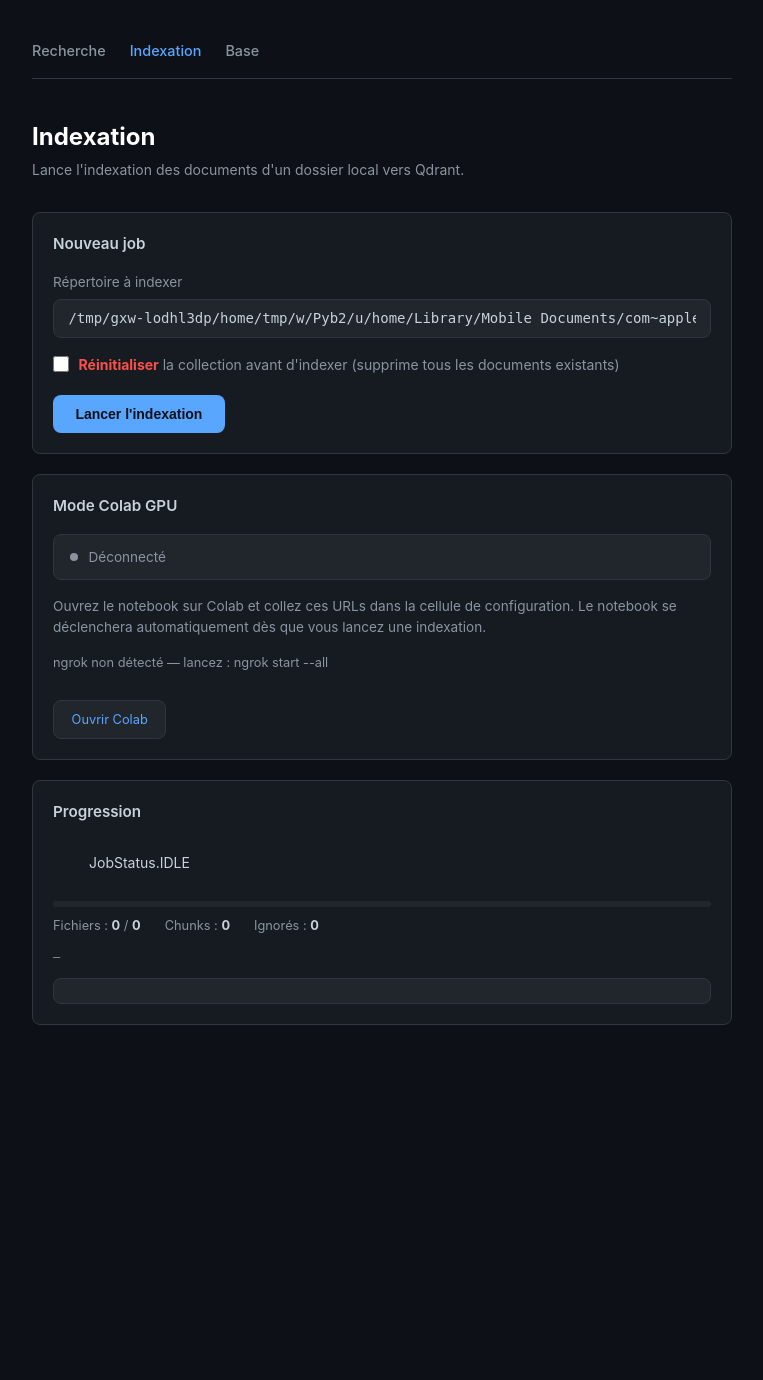
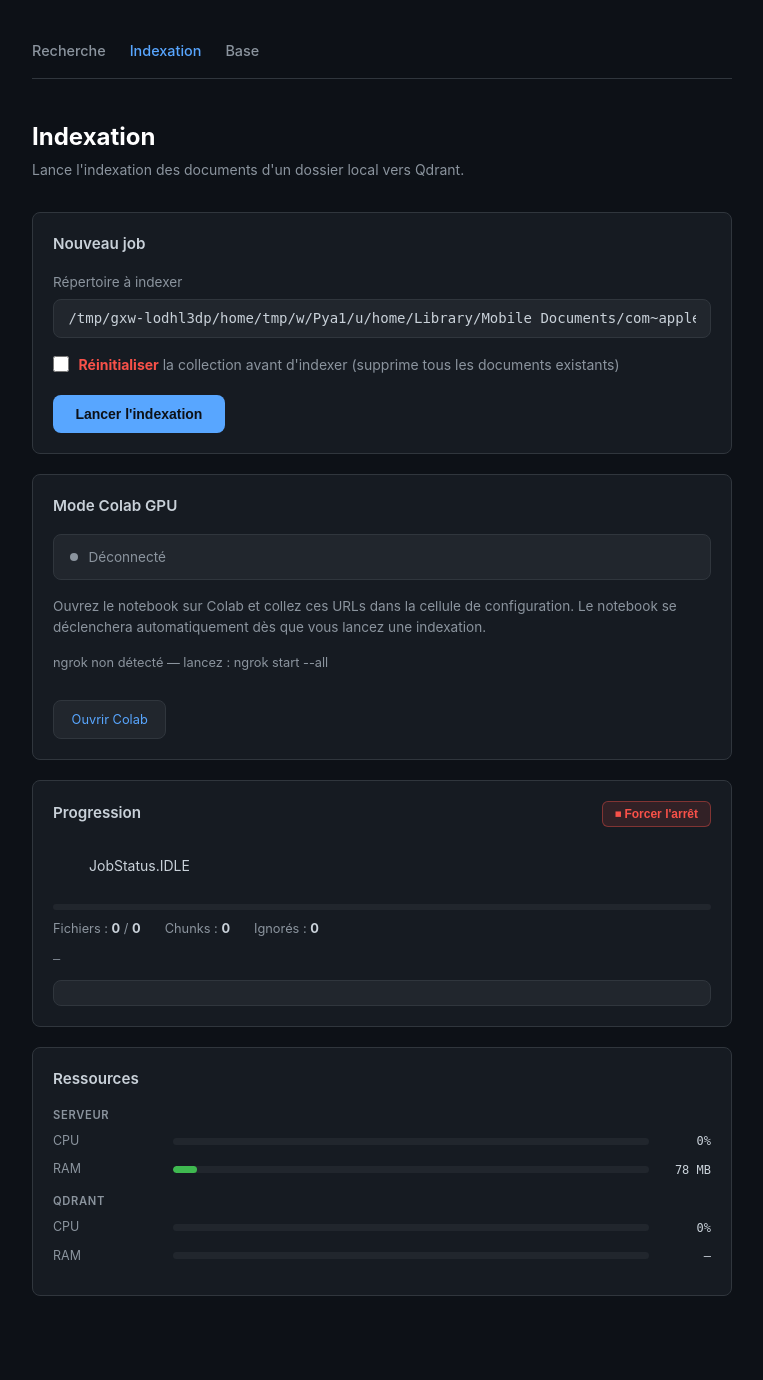
Before and after one commit to kofekod23/docfinder, a FastAPI app: page /admin in a window 1280 px wide. Shown: the whole page, without its empty margins (258-1021 px from the left). Before the commit the page ends 1025 px from the top, so only its background shows below. Run offline with FastAPI, Linux system fonts and the light colour scheme; data that the repository does not hold is empty.

Commit message:
feat(admin): kill button + resource bargraph
- Nouveau bouton "Forcer l'arrêt" dans le header de la card Progression
  (toujours visible, désactivé hors job running, appelle /admin/cancel)
- Nouvelle card "Ressources" avec bargraphs CPU/RAM pour uvicorn et Qdrant
  (polling 3s, couleur adaptive : bleu → jaune → rouge selon charge)
- Nouvel endpoint GET /admin/resources via psutil (run_in_executor)
- psutil ajouté aux requirements

```diff
--- a/requirements.txt
+++ b/requirements.txt
@@ -9,7 +9,7 @@ qdrant-client==1.12.1
 
 # Embeddings (chargé une fois au démarrage du serveur)
 sentence-transformers==3.3.1
-torch==2.5.1
+torch==2.2.2
 
 # Extraction de mots-clés (sparse vectors BM25 maison)
 yake==0.4.8
@@ -20,5 +20,6 @@ python-docx==1.1.2
 
 # Utilitaires
 pydantic==2.10.3
-numpy==2.1.3
+numpy==1.26.4
 httpx==0.28.1
+psutil==6.1.1
--- a/server/main.py
+++ b/server/main.py
@@ -380,6 +380,46 @@ async def admin_tunnels() -> JSONResponse:
         return JSONResponse({})
 
 
+@app.get("/admin/resources")
+async def admin_resources() -> JSONResponse:
+    """
+    Retourne l'utilisation CPU et RAM des processus DocFinder (uvicorn + qdrant).
+    Utilise cpu_percent(interval=None) pour ne pas bloquer.
+    """
+    import os
+
+    import psutil
+
+    pid = os.getpid()
+
+    def _gather() -> dict:
+        uvicorn_cpu = uvicorn_rss = qdrant_cpu = qdrant_rss = 0.0
+        try:
+            p = psutil.Process(pid)
+            uvicorn_cpu = p.cpu_percent(interval=None)
+            uvicorn_rss = p.memory_info().rss / 1_048_576
+        except Exception:
+            pass
+        try:
+            for p in psutil.process_iter(["pid", "name", "cmdline"]):
+                name = (p.info.get("name") or "").lower()
+                cmd = " ".join(p.info.get("cmdline") or []).lower()
+                if "qdrant" in name or "qdrant" in cmd:
+                    qdrant_cpu = p.cpu_percent(interval=None)
+                    qdrant_rss = p.memory_info().rss / 1_048_576
+                    break
+        except Exception:
+            pass
+        return {
+            "uvicorn": {"cpu": round(uvicorn_cpu, 1), "rss_mb": round(uvicorn_rss, 1)},
+            "qdrant":  {"cpu": round(qdrant_cpu, 1),  "rss_mb": round(qdrant_rss, 1)},
+        }
+
+    loop = asyncio.get_event_loop()
+    data = await loop.run_in_executor(None, _gather)
+    return JSONResponse(data)
+
+
 @app.get("/health")
 async def health() -> dict:
     """Endpoint de santé — vérifie que le moteur est initialisé."""
--- a/server/templates/admin.html
+++ b/server/templates/admin.html
@@ -173,6 +173,57 @@
     }
     .log-box p { margin: 0; }
 
+    /* Kill button */
+    .card-header {
+      display: flex;
+      align-items: center;
+      justify-content: space-between;
+      margin-bottom: 1rem;
+    }
+    .card-header h2 { margin-bottom: 0; }
+    .btn-kill {
+      padding: .3rem .75rem;
+      background: rgba(248,81,73,.12);
+      border: 1px solid rgba(248,81,73,.4);
+      border-radius: 6px;
+      color: var(--red);
+      font-size: .75rem;
+      font-weight: 600;
+      cursor: pointer;
+      transition: background 150ms;
+    }
+    .btn-kill:hover { background: rgba(248,81,73,.25); }
+    .btn-kill:disabled { opacity: .4; cursor: not-allowed; }
+
+    /* Resource bars */
+    .res-row {
+      display: grid;
+      grid-template-columns: 110px 1fr 52px;
+      align-items: center;
+      gap: .6rem;
+      margin-bottom: .6rem;
+    }
+    .res-label { font-size: .78rem; color: var(--muted); }
+    .res-bar-wrap {
+      height: 7px;
+      background: var(--surface-2);
+      border-radius: 4px;
+      overflow: hidden;
+    }
+    .res-bar {
+      height: 100%;
+      border-radius: 4px;
+      transition: width 600ms ease;
+      min-width: 0;
+    }
+    .res-bar-cpu { background: var(--accent); }
+    .res-bar-ram { background: var(--green); }
+    .res-bar-warn { background: var(--yellow); }
+    .res-bar-crit { background: var(--red); }
+    .res-val { font-size: .75rem; color: var(--text); text-align: right; font-family: ui-monospace,"SF Mono",monospace; }
+    .res-section { font-size: .7rem; font-weight: 600; color: var(--muted); text-transform: uppercase; letter-spacing: .06em; margin: .9rem 0 .5rem; }
+    .res-section:first-child { margin-top: 0; }
+
     /* Colab status */
     .colab-status {
       display: flex;
@@ -225,7 +276,6 @@
           </span>
         </div>
         <button class="btn" type="submit" id="startBtn">Lancer l'indexation</button>
-        <button class="btn" type="button" id="cancelBtn" style="background:var(--red);display:none;margin-left:.75rem" onclick="cancelJob()">Annuler</button>
       </form>
     </div>
 
@@ -263,7 +313,10 @@
     </div>
 
     <div class="card" id="statusCard">
-      <h2>Progression</h2>
+      <div class="card-header">
+        <h2>Progression</h2>
+        <button class="btn-kill" id="killBtn" onclick="killJob()" title="Forcer l'arrêt du job en cours">⏹ Forcer l'arrêt</button>
+      </div>
 
       <div class="status-bar status-{{ job.status }}" id="statusBar">
         <div class="dot dot-{{ job.status }}" id="dot"></div>
@@ -289,12 +342,40 @@
       </div>
     </div>
 
+    <div class="card" id="resourcesCard">
+      <h2>Ressources</h2>
+
+      <p class="res-section">Serveur</p>
+      <div class="res-row">
+        <span class="res-label">CPU</span>
+        <div class="res-bar-wrap"><div class="res-bar res-bar-cpu" id="uCpuBar" style="width:0%"></div></div>
+        <span class="res-val" id="uCpuVal">—</span>
+      </div>
+      <div class="res-row">
+        <span class="res-label">RAM</span>
+        <div class="res-bar-wrap"><div class="res-bar res-bar-ram" id="uRamBar" style="width:0%"></div></div>
+        <span class="res-val" id="uRamVal">—</span>
+      </div>
+
+      <p class="res-section">Qdrant</p>
+      <div class="res-row">
+        <span class="res-label">CPU</span>
+        <div class="res-bar-wrap"><div class="res-bar res-bar-cpu" id="qCpuBar" style="width:0%"></div></div>
+        <span class="res-val" id="qCpuVal">—</span>
+      </div>
+      <div class="res-row">
+        <span class="res-label">RAM</span>
+        <div class="res-bar-wrap"><div class="res-bar res-bar-ram" id="qRamBar" style="width:0%"></div></div>
+        <span class="res-val" id="qRamVal">—</span>
+      </div>
+    </div>
+
   </div>
 
   <script>
     const form      = document.getElementById('indexForm');
     const startBtn  = document.getElementById('startBtn');
-    const cancelBtn = document.getElementById('cancelBtn');
+    const killBtn   = document.getElementById('killBtn');
     const statusBar = document.getElementById('statusBar');
     const dot       = document.getElementById('dot');
     const statusTxt = document.getElementById('statusText');
@@ -334,7 +415,7 @@
 
       // Boutons
       startBtn.disabled = (s === 'running');
-      cancelBtn.style.display = (s === 'running') ? 'inline-block' : 'none';
+      killBtn.disabled  = (s !== 'running');
 
       // Arrêt du polling
       if ((s === 'done' || s === 'error') && pollInterval) {
@@ -403,11 +484,70 @@
       }
     }
 
-    async function cancelJob() {
-      cancelBtn.disabled = true;
-      await fetch('/admin/cancel', { method: 'POST' });
-      cancelBtn.disabled = false;
+    async function killJob() {
+      killBtn.disabled = true;
+      killBtn.textContent = '⏹ Arrêt…';
+      try {
+        await fetch('/admin/cancel', { method: 'POST' });
+        await poll();
+      } finally {
+        killBtn.textContent = '⏹ Forcer l\'arrêt';
+        killBtn.disabled = false;
+      }
     }
+
+    // ── Ressources ─────────────────────────────────────────────────────────
+    const RAM_MAX_MB = 1500;
+
+    function cpuColor(pct) {
+      if (pct >= 80) return 'res-bar-crit';
+      if (pct >= 50) return 'res-bar-warn';
+      return 'res-bar-cpu';
+    }
+
+    function ramColor(pct) {
+      if (pct >= 80) return 'res-bar-crit';
+      if (pct >= 55) return 'res-bar-warn';
+      return 'res-bar-ram';
+    }
+
+    function setBar(barEl, valEl, pct, label) {
+      barEl.style.width = Math.min(pct, 100) + '%';
+      valEl.textContent = label;
+    }
+
+    async function refreshResources() {
+      try {
+        const r = await fetch('/admin/resources');
+        const d = await r.json();
+
+        const uCpu = d.uvicorn.cpu, uRam = d.uvicorn.rss_mb;
+        const qCpu = d.qdrant.cpu,  qRam = d.qdrant.rss_mb;
+
+        const uCpuBar = document.getElementById('uCpuBar');
+        uCpuBar.className = 'res-bar ' + cpuColor(uCpu);
+        setBar(uCpuBar, document.getElementById('uCpuVal'), uCpu, uCpu + '%');
+
+        const uRamPct = (uRam / RAM_MAX_MB) * 100;
+        const uRamBar = document.getElementById('uRamBar');
+        uRamBar.className = 'res-bar ' + ramColor(uRamPct);
+        setBar(uRamBar, document.getElementById('uRamVal'), uRamPct, Math.round(uRam) + ' MB');
+
+        const qCpuBar = document.getElementById('qCpuBar');
+        qCpuBar.className = 'res-bar ' + cpuColor(qCpu);
+        setBar(qCpuBar, document.getElementById('qCpuVal'), qCpu, qCpu + '%');
+
+        const qRamPct = (qRam / RAM_MAX_MB) * 100;
+        const qRamBar = document.getElementById('qRamBar');
+        qRamBar.className = 'res-bar ' + ramColor(qRamPct);
+        setBar(qRamBar, document.getElementById('qRamVal'),
+               qRamPct, qRam > 0 ? Math.round(qRam) + ' MB' : '—');
+
+      } catch(e) { /* réseau */ }
+    }
+
+    setInterval(refreshResources, 3000);
+    refreshResources();
 
     // ── Colab status ────────────────────────────────────────────────────────
     const colabDot    = document.getElementById('colabDot');
```
